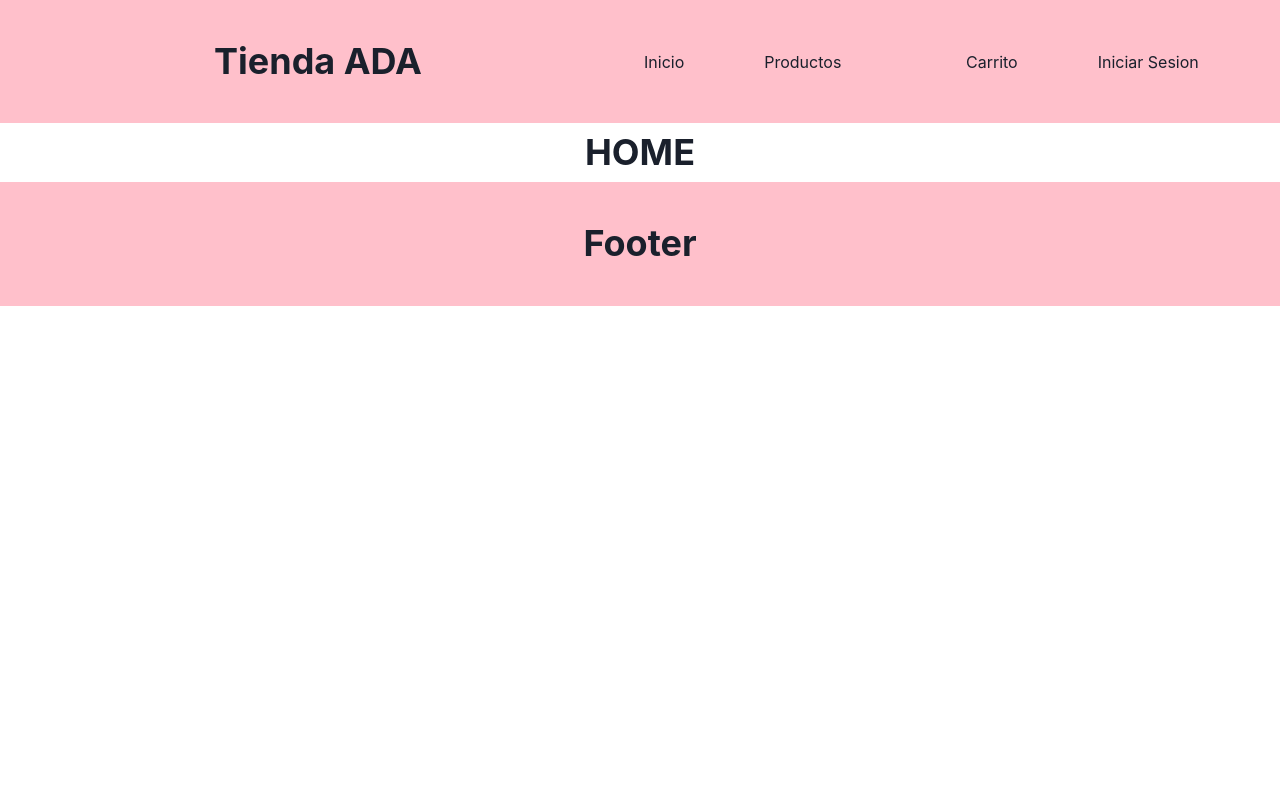
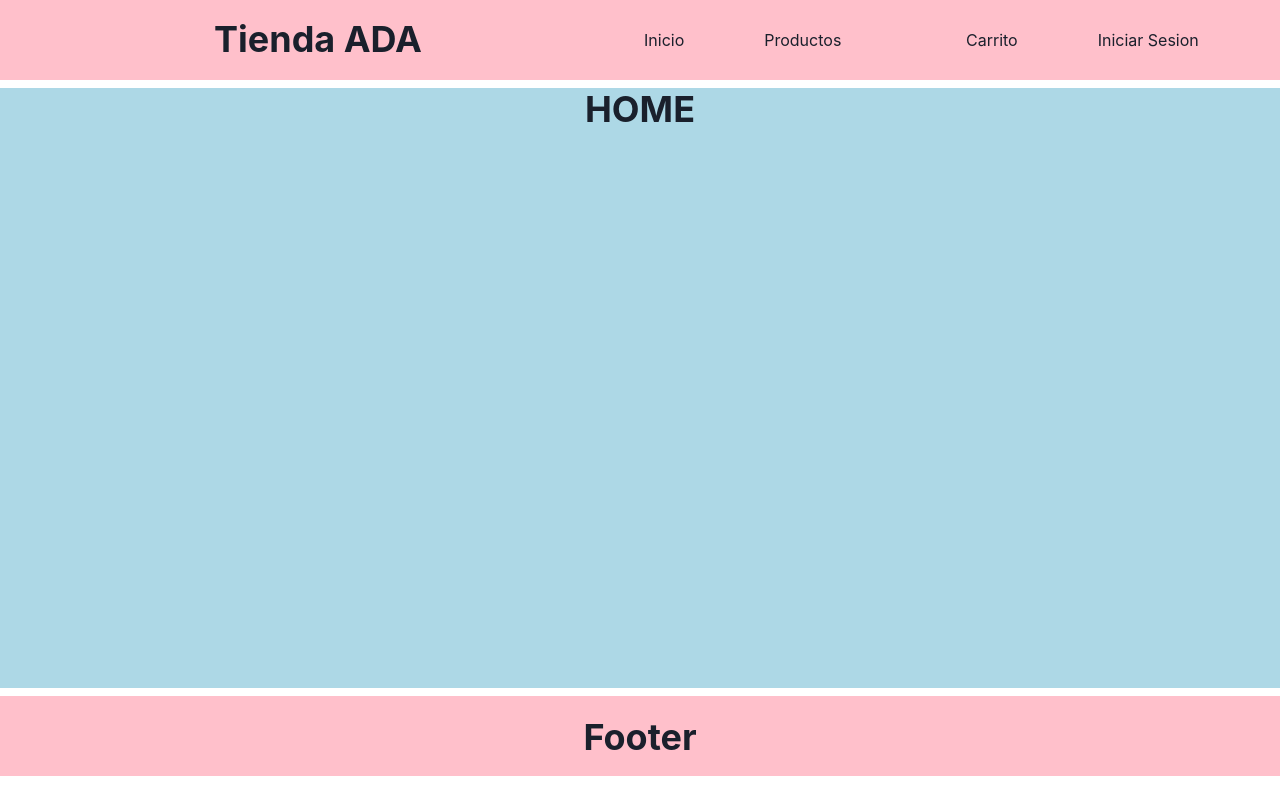
Before and after one commit to carlaweglin/tp-final-ecommerce, a React (Vite) app: page / in a window 1280 px wide. Built offline with nearby package versions, Linux system fonts and the light colour scheme.

Commit message:
advance layout proportions main components

```diff
--- a/src/components/Footer.jsx
+++ b/src/components/Footer.jsx
@@ -1,14 +1,11 @@
-import {Heading, Stack } from '@chakra-ui/react'
+import { Heading, Stack } from '@chakra-ui/react'
 
 export function Footer() {
   return (
-    <>
-      <Stack w="full" textAlign="center" bg="pink">
-        <Heading as="h1" p={10}>
-          Footer
-        </Heading>
-      </Stack>
-
-    </>
+    <Stack w="full" textAlign="center" bg="pink" h="10vh">
+      <Heading as="h2" p={5}>
+        Footer
+      </Heading>
+    </Stack>
   )
 }
--- a/src/components/Header.jsx
+++ b/src/components/Header.jsx
@@ -3,7 +3,7 @@ import { NavApp } from './NavApp'
 
 export function Header() {
   return (
-    <HStack bg='pink' w='full'>
+    <HStack bg='pink' w='full' h='10vh'>
       <Stack w='100%' textAlign='center'>
         <Heading as="h1" p={10}>
           Tienda ADA
--- a/src/layouts/AppLayout.jsx
+++ b/src/layouts/AppLayout.jsx
@@ -1,4 +1,4 @@
-import { VStack } from '@chakra-ui/react'
+import {Stack, VStack } from '@chakra-ui/react'
 import { Footer } from '../components/Footer'
 import { Header } from '../components/Header'
 
@@ -6,10 +6,10 @@ export function AppLayout({ children }) {
   return (
     <VStack>
       <Header />
-      <main>
+      <Stack h='75vh' bg='lightblue' w='100%' textAlign='center'>
         {children}
-      </main>
-      <Footer/>
+      </Stack>
+      <Footer />
     </VStack>
   )
 }
```
